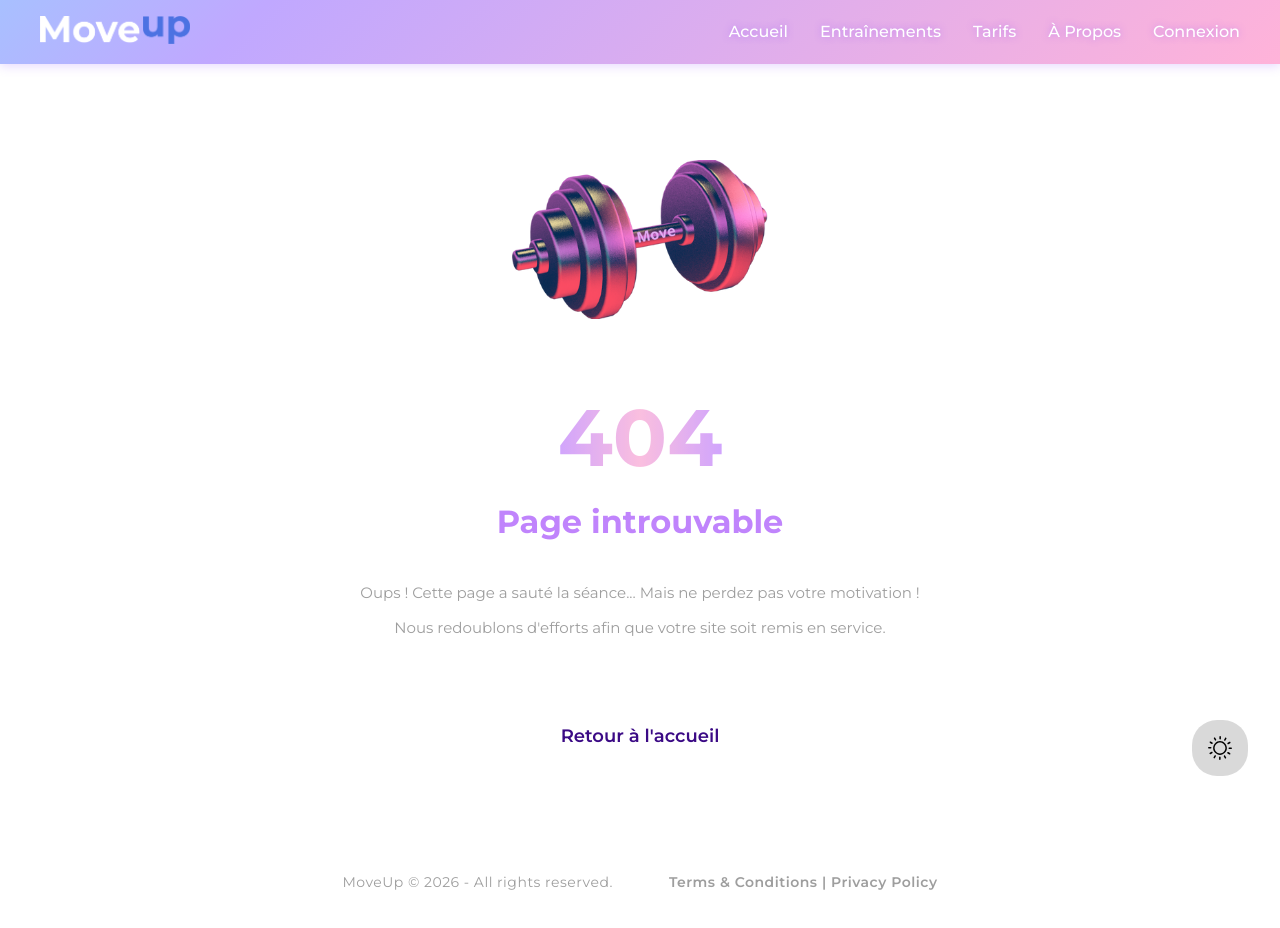
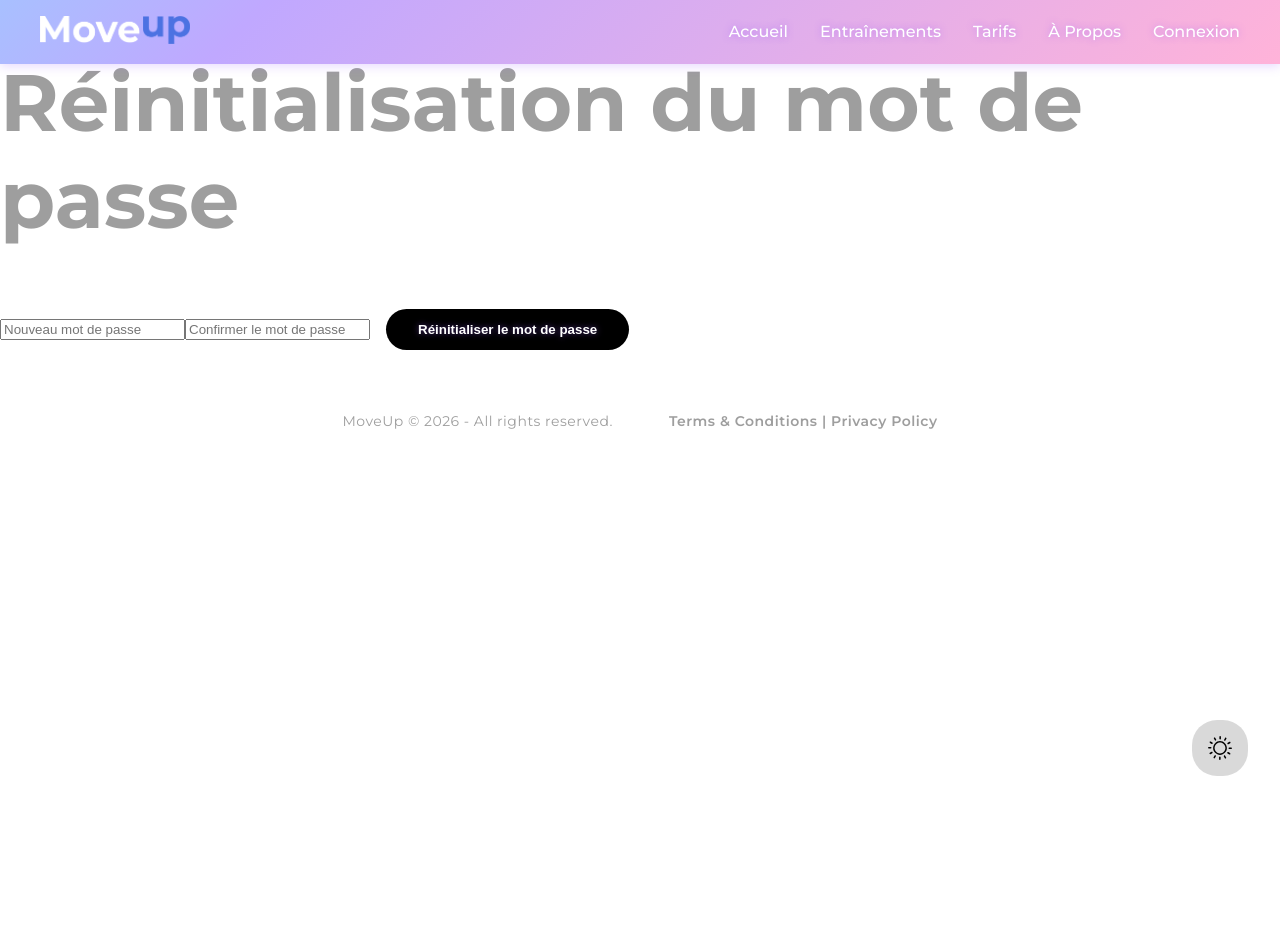
Before and after one commit to DevNexus59/MoveUp, a React (Vite) app in the folder client/: page /components/ResetPassword in a window 1280 px wide. Shown: the top 928 px of the page. After the commit the page ends 854 px from the top, so only its background shows below. Built offline with nearby package versions, Linux system fonts and the light colour scheme; no server answers.

Commit message:
add google authentication and forgot password

```diff
--- a/client/src/components/Badges.tsx
+++ b/client/src/components/Badges.tsx
@@ -6,6 +6,7 @@ type Badge = {
   id: string;
   name: string;
   icon: string;
+  description?: string;
 };
 
 function Badges() {
@@ -14,29 +15,49 @@ function Badges() {
   const { userId } = useAuth();
 
   useEffect(() => {
+    // 1. Charger tous les badges
     fetch("http://localhost:4000/api/badges")
       .then((res) => res.json())
-      .then((data: Badge[]) => setAllBadges(data));
+      .then((data: Badge[]) => setAllBadges(data))
+      .catch((err) => console.error("Erreur chargement badges:", err));
 
-    fetch(`http://localhost:4000/api/users/${userId}/badges`)
-      .then((res) => res.json())
-      .then((data: Badge[]) => setUnlockedBadges(data.map((b) => b.id)));
+    // 2. Charger les badges de l'user
+    if (userId) {
+      fetch(`http://localhost:4000/api/users/${userId}/badges`)
+        .then((res) => {
+            if (!res.ok) throw new Error("Erreur fetch user badges");
+            return res.json();
+        })
+        .then((data: Badge[]) => {
+          // Sécurité : on s'assure que c'est bien un tableau
+          if (Array.isArray(data)) {
+            // On extrait juste les IDs pour la comparaison
+            setUnlockedBadges(data.map((b) => b.id));
+          }
+        })
+        .catch((err) => console.error(err));
+    }
   }, [userId]);
 
   return (
     <div>
       <h2>Badges</h2>
+      {/* Debugging temporaire pour voir ce qui se passe */}
+      {/* <pre>{JSON.stringify(unlockedBadges, null, 2)}</pre> */}
 
       <div className="badges-container">
         {allBadges.map((b) => {
+          // Comparaison stricte
           const isUnlocked = unlockedBadges.includes(b.id);
 
           return (
             <div
               key={b.id}
               className={`badge-item ${isUnlocked ? "badge-unlocked" : "badge-locked"}`}
+              title={b.description || b.name}
             >
               <img src={b.icon} alt={b.name} />
+              {/* <p>{b.name}</p> */}
             </div>
           );
         })}
--- /dev/null
+++ b/client/src/components/ResetPassword.tsx
@@ -0,0 +1,62 @@
+import { useNavigate, useSearchParams } from "react-router";
+import { useState } from "react";
+
+function ResetPassword() {
+    const [newPassword, setNewPassword] = useState("");
+    const [confirmPassword, setConfirmPassword] = useState("");
+    const [message, setMessage] = useState("");
+  const [searchParams] = useSearchParams();
+    const token = searchParams.get("token");
+    const id = searchParams.get("id");
+    const navigate = useNavigate();
+    async function handleSubmit(e: React.FormEvent) {
+        e.preventDefault();
+        if (newPassword !== confirmPassword) {
+            setMessage("Les mots de passe ne correspondent pas.");
+            return;
+        }
+        try {
+            await fetch("http://localhost:4000/api/auth/reset-password", {
+                method: "POST",
+                headers: {
+                    "Content-Type": "application/json",
+                },
+                body: JSON.stringify({
+                    id: id,
+                    token: token,
+                    newPassword: newPassword,
+                }),
+            });
+            setMessage("Mot de passe réinitialisé avec succès.");
+            setTimeout(() => {
+             navigate('/pages/Connexion');
+             }, 3000); // Le temps en millisecondes (ici 3 secondes)
+        } catch (error) {
+            setMessage("Une erreur est survenue lors de la réinitialisation du mot de passe.");
+        }
+
+    }
+    return (
+        <div>
+            <h1>Réinitialisation du mot de passe</h1>
+            <form onSubmit={handleSubmit}>
+                <input
+                    type="password"
+                    placeholder="Nouveau mot de passe"
+                    value={newPassword}
+                    onChange={(e) => setNewPassword(e.target.value)}
+                />
+                <input
+                    type="password"
+                    placeholder="Confirmer le mot de passe"
+                    value={confirmPassword}
+                    onChange={(e) => setConfirmPassword(e.target.value)}
+                />
+                {message && <p>{message}</p>}
+                <button type="submit">Réinitialiser le mot de passe</button>
+            </form>
+        </div>
+    );
+}
+
+export default ResetPassword;
--- a/client/src/pages/Connexion.tsx
+++ b/client/src/pages/Connexion.tsx
@@ -1,4 +1,4 @@
-// import { type CredentialResponse, GoogleLogin } from "@react-oauth/google";
+import { type CredentialResponse, GoogleLogin } from "@react-oauth/google";
 import type React from "react";
 import { useState } from "react";
 import { Link, useNavigate } from "react-router";
@@ -10,37 +10,53 @@ function Login() {
   const [email, setEmail] = useState<string>("");
   const [password, setPassword] = useState<string>("");
   const [message, setMessage] = useState<string>("");
-  // const handleSuccess = async (credentialResponse: CredentialResponse) => {
-  //   const credential = credentialResponse.credential;
-  //   try {
-  //     const res = await fetch("http://localhost:4000/api/auth/google-login", {
-  //       method: "POST",
-  //       headers: {
-  //         "Content-Type": "application/json",
-  //       },
-  //       body: JSON.stringify({ credential }),
-  //     });
+  const { login } = useAuth();
+  const handleSuccess = async (credentialResponse: CredentialResponse) => {
+    console.log("Token Google reçu du widget :", credentialResponse); // 🔍 Debug 1
 
-  //     if (!res.ok) {
-  //       throw new Error("Échec de l'authentification backend");
-  //     }
-  //     const { token } = await res.json();
-  //     localStorage.setItem("TokenAuthGoogle", token);
-  //     window.location.href = "/dashboard";
-  //   } catch (error) {
-  //     console.error(error);
-  //   }
-  // };
-  // const handleError = () => {
-  //   console.log("Échec de la connexion Google");
-  // };
-  const { login } = useAuth();
+    const credential = credentialResponse.credential;
+
+    if (!credential) {
+        console.error("Token Google vide !");
+        return;
+    }
+
+    try {
+      const res = await fetch("http://localhost:4000/api/auth/google-login", {
+        method: "POST",
+        headers: {
+          "Content-Type": "application/json",
+        },
+        body: JSON.stringify({ credential }), // On envoie l'objet exact
+      });
+
+      const data = await res.json(); // On lit la réponse même en cas d'erreur
+
+      if (!res.ok) {
+        console.error("Erreur Backend:", data); // 🔍 Debug 2: Voir pourquoi le backend dit 401
+        throw new Error(data.error || "Échec de l'authentification backend");
+      }
+
+      console.log("Succès Backend:", data); // 🔍 Debug 3
+      localStorage.setItem("TokenAuthGoogle", data.token);
+
+      // Utilisation correcte du contexte (si ta fonction login attend ces arguments)
+      login(data.token, data.userId, data.userFirstName);
+
+      navigate("/pages/Dashboard");
+
+    } catch (error) {
+      console.error("Erreur Catch:", error);
+      setMessage("Erreur lors de la connexion Google.");
+    }
+  };
+
   const navigate = useNavigate();
   const handleSubmit = async (e: React.FormEvent) => {
     e.preventDefault();
     setMessage("");
     try {
-      const response = await fetch("http://localhost:4000/connexion", {
+      const response = await fetch("http://localhost:4000/api/auth/login", {
         method: "POST",
         headers: {
           "Content-Type": "application/json",
@@ -91,13 +107,15 @@ function Login() {
           <div>
             <Link to="/pages/Inscription">Je ne suis pas inscrit</Link>
           </div>
+          <div>
+            <Link to="/pages/Mot-de-passe-oublie">Mot de passe oublié ?</Link>
+          </div>
           <button type="submit">Se connecter</button>
         </form>
-        {/* <GoogleLogin
+        <GoogleLogin
           onSuccess={handleSuccess}
-          onError={handleError}
           useOneTap
-        /> */}
+        />
 
         {message && <p>{message}</p>}
       </div>
--- a/client/src/pages/Inscription.tsx
+++ b/client/src/pages/Inscription.tsx
@@ -118,7 +118,7 @@ function Register() {
     }
     setMessage("");
     try {
-      const response = await fetch("http://localhost:4000/subscription", {
+      const response = await fetch("http://localhost:4000/api/auth/register", {
         method: "POST",
         headers: {
           "Content-Type": "application/json",
--- /dev/null
+++ b/client/src/pages/Motdepasseoublie.tsx
@@ -0,0 +1,45 @@
+import { useState } from "react";
+
+
+
+function MotDePasseOublie() {
+    const [email, setEmail] = useState<string>("");
+    async function handleSubmit(e: React.FormEvent) {
+        e.preventDefault();
+        try {
+            await fetch('http://localhost:4000/api/auth/forgot-password', {
+method: "POST",
+
+headers: {
+
+"Content-Type": "application/json"
+
+},
+
+body: JSON.stringify ({
+
+email: email,
+
+})})
+        } catch (error) {
+            console.error("Erreur lors de l'envoi du lien de réinitialisation :", error);
+        }
+    }
+  return (
+    <div>
+      <h1>Mot de passe oublié</h1>
+      <p>Page pour réinitialiser le mot de passe.</p>
+      <form onSubmit={handleSubmit}>
+        <input
+          type="email"
+          placeholder="Entrez votre email"
+          value={email}
+          onChange={(e) => setEmail(e.target.value)}
+        />
+        <button type="submit">Envoyer le lien de réinitialisation</button>
+      </form>
+    </div>
+  );
+}
+
+export default MotDePasseOublie;
--- a/client/vite.config.ts
+++ b/client/vite.config.ts
@@ -6,5 +6,7 @@ export default defineConfig({
   plugins: [react()],
   server: {
     port: 3000,
+    headers: {
+      'Cross-Origin-Opener-Policy': 'same-origin-allow-popups',
   },
-});
+}});
```
Also changed, not shown: client/src/main.tsx (+13 -4 lines), client/src/components/ResetPassword.css (added), client/src/pages/Motdepasseoublie.css (added).
